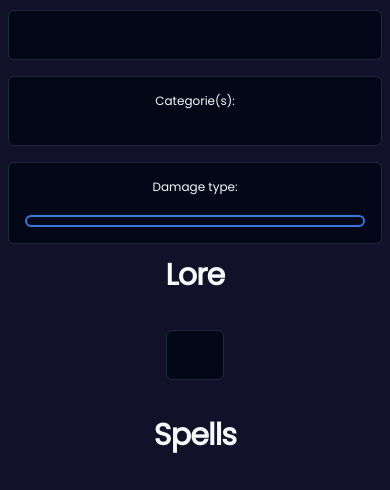
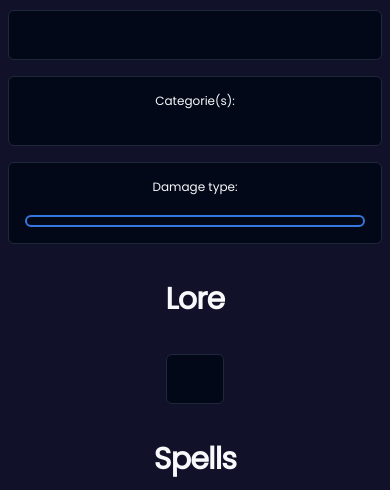
Before and after one commit to Noootzzz/WiKiLegends, a website: page src/champions/champion.html in a window 390 px wide. Shown: the part 600-1090 px from the top of the page. Drawn offline with Linux system fonts and the light colour scheme; no server answers.

Commit message:
bug responsive

```diff
--- a/src/champions/champion.html
+++ b/src/champions/champion.html
@@ -92,7 +92,7 @@
                         class="custom-role border-primary sm:m-2 p-1 m:p-3 sm:text-sm text-xs w-full "></h4>
                 </div>
             </div>
-            <div class="grid gap-10">
+            <div class="grid gap-10 sm:pt-0 pt-6">
                 <h3 class="text-3xl font-semibold leading-none tracking-tight w-full text-center">Lore</h3>
                 <h4 id="champion-lore"
                     class="bg-background p-6 text-white text-justify border border-border rounded-md text-sm sm:text-lg leading-5">
```
Also changed, not shown: src/champions/champions.html (+1 -1 lines), src/output.css.
